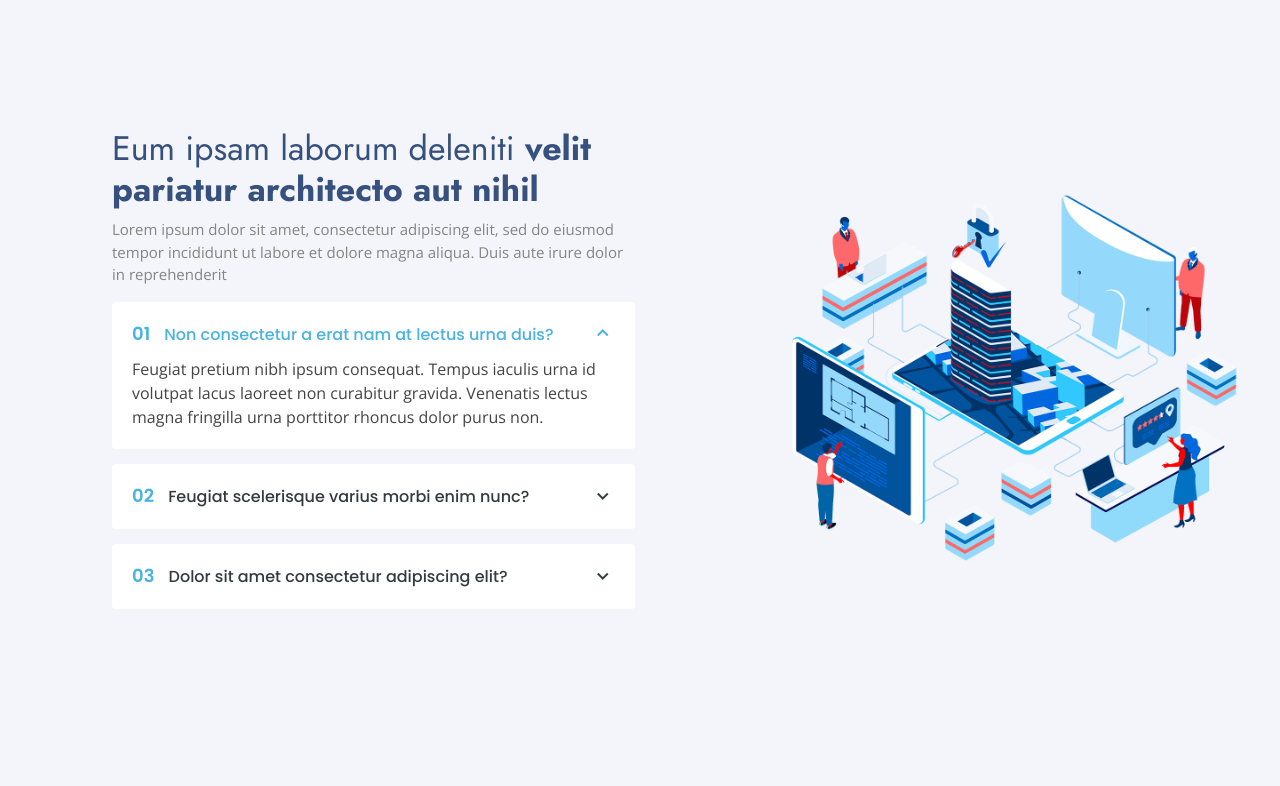
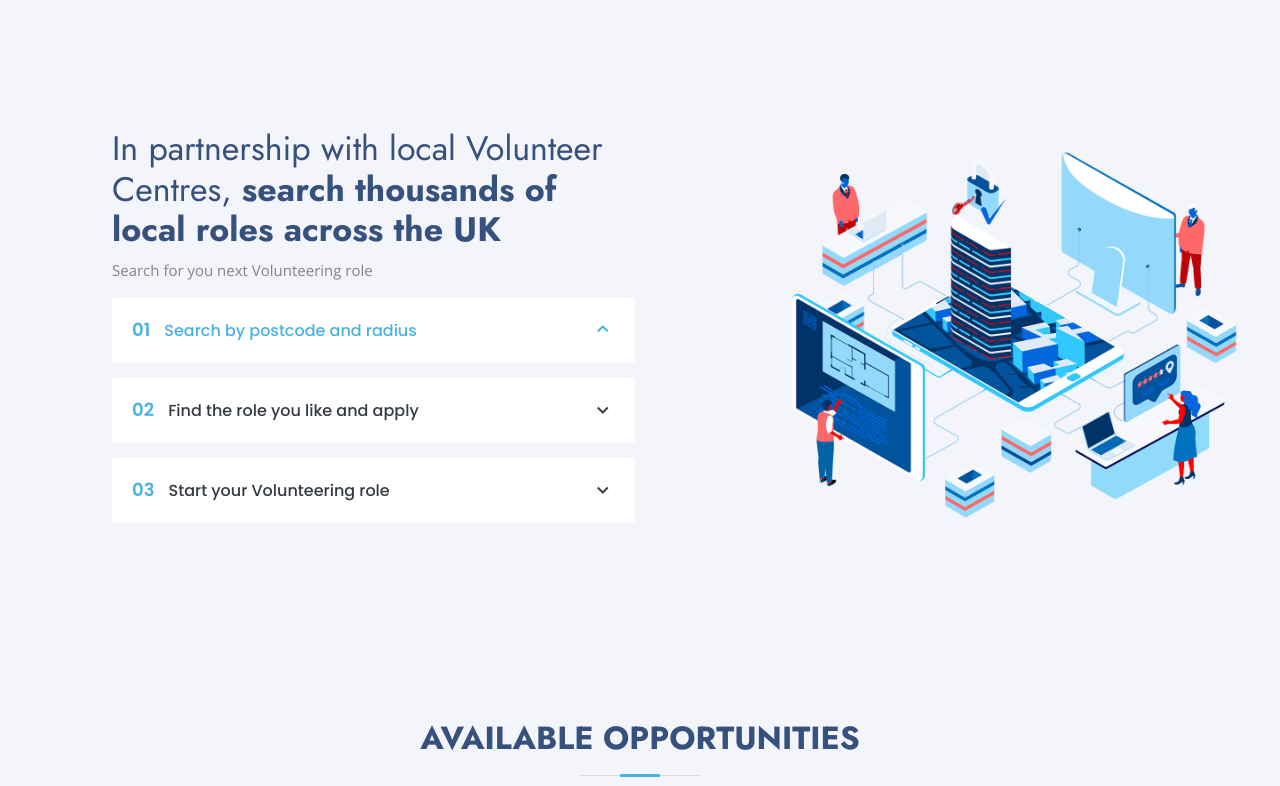
Before and after one commit to mcatapano/HackATonBBK, a plain HTML site: page index.html in a window 1280 px wide. Shown: the part 726-1512 px from the top of the page. Drawn offline with nearby package versions, Linux system fonts and the light colour scheme.

Commit message:
initial changes

```diff
--- a/index.html
+++ b/index.html
@@ -146,38 +146,32 @@
           <div class="col-lg-7 d-flex flex-column justify-content-center align-items-stretch  order-2 order-lg-1">
 
             <div class="content">
-              <h3>Eum ipsam laborum deleniti <strong>velit pariatur architecto aut nihil</strong></h3>
+              <h3>In partnership with local Volunteer Centres,  <strong>search thousands of local roles across the UK</strong></h3>
               <p>
-                Lorem ipsum dolor sit amet, consectetur adipiscing elit, sed do eiusmod tempor incididunt ut labore et dolore magna aliqua. Duis aute irure dolor in reprehenderit
+                Search for you next Volunteering role
               </p>
             </div>
 
             <div class="accordion-list">
               <ul>
                 <li>
-                  <a data-bs-toggle="collapse" class="collapse" data-bs-target="#accordion-list-1"><span>01</span> Non consectetur a erat nam at lectus urna duis? <i class="bx bx-chevron-down icon-show"></i><i class="bx bx-chevron-up icon-close"></i></a>
+                  <a data-bs-toggle="collapse" class="collapse" data-bs-target="#accordion-list-1"><span>01</span> Search by postcode and radius <i class="bx bx-chevron-down icon-show"></i><i class="bx bx-chevron-up icon-close"></i></a>
                   <div id="accordion-list-1" class="collapse show" data-bs-parent=".accordion-list">
-                    <p>
-                      Feugiat pretium nibh ipsum consequat. Tempus iaculis urna id volutpat lacus laoreet non curabitur gravida. Venenatis lectus magna fringilla urna porttitor rhoncus dolor purus non.
-                    </p>
+
                   </div>
                 </li>
 
                 <li>
-                  <a data-bs-toggle="collapse" data-bs-target="#accordion-list-2" class="collapsed"><span>02</span> Feugiat scelerisque varius morbi enim nunc? <i class="bx bx-chevron-down icon-show"></i><i class="bx bx-chevron-up icon-close"></i></a>
+                  <a data-bs-toggle="collapse" data-bs-target="#accordion-list-2" class="collapsed"><span>02</span> Find the role you like and apply <i class="bx bx-chevron-down icon-show"></i><i class="bx bx-chevron-up icon-close"></i></a>
                   <div id="accordion-list-2" class="collapse" data-bs-parent=".accordion-list">
-                    <p>
-                      Dolor sit amet consectetur adipiscing elit pellentesque habitant morbi. Id interdum velit laoreet id donec ultrices. Fringilla phasellus faucibus scelerisque eleifend donec pretium. Est pellentesque elit ullamcorper dignissim. Mauris ultrices eros in cursus turpis massa tincidunt dui.
-                    </p>
+
                   </div>
                 </li>
 
                 <li>
-                  <a data-bs-toggle="collapse" data-bs-target="#accordion-list-3" class="collapsed"><span>03</span> Dolor sit amet consectetur adipiscing elit? <i class="bx bx-chevron-down icon-show"></i><i class="bx bx-chevron-up icon-close"></i></a>
+                  <a data-bs-toggle="collapse" data-bs-target="#accordion-list-3" class="collapsed"><span>03</span> Start your Volunteering role  <i class="bx bx-chevron-down icon-show"></i><i class="bx bx-chevron-up icon-close"></i></a>
                   <div id="accordion-list-3" class="collapse" data-bs-parent=".accordion-list">
-                    <p>
-                      Eleifend mi in nulla posuere sollicitudin aliquam ultrices sagittis orci. Faucibus pulvinar elementum integer enim. Sem nulla pharetra diam sit amet nisl suscipit. Rutrum tellus pellentesque eu tincidunt. Lectus urna duis convallis convallis tellus. Urna molestie at elementum eu facilisis sed odio morbi quis
-                    </p>
+
                   </div>
                 </li>
 
```
